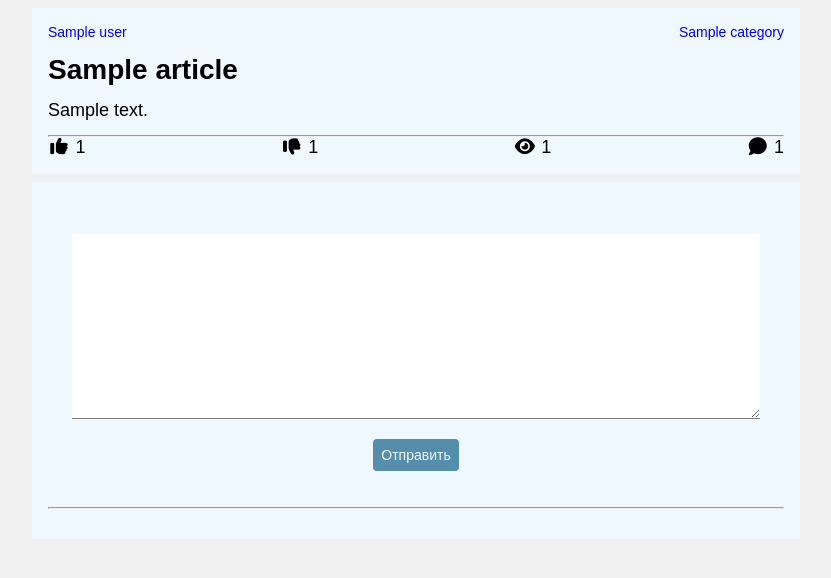
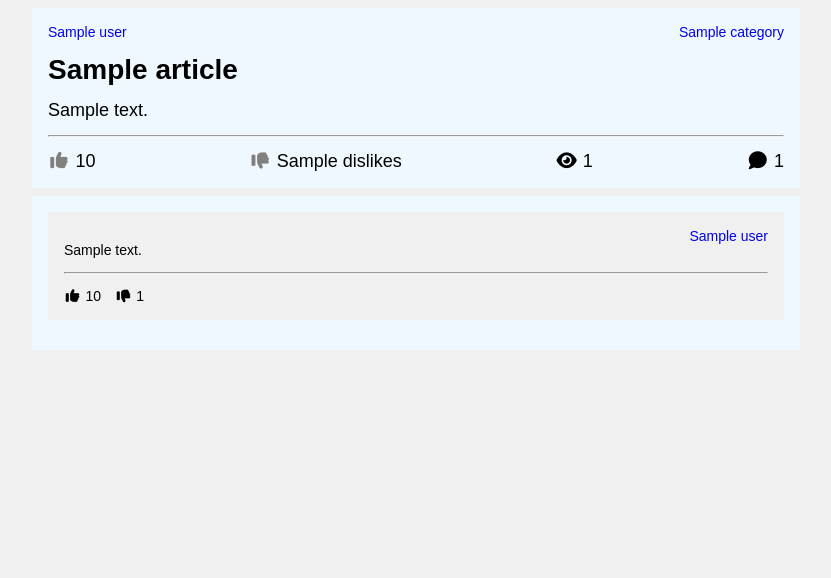
Before and after one commit to Linar-S/Habr_copy, a Django app: template blog_app/templates/article/view.html in a window 1280 px wide. Shown: the part 56-634 px from the top of the page, without its empty margins (224-1055 px from the left). Run offline with Django 5.2, Linux system fonts and the light colour scheme; the template is opened without the code that fills it: most values are stand-ins (such as "Sample title", 1, 10 or a date in 2020); some libraries are stand-ins or nearby versions.

Commit message:
Добавил комментарии

```diff
--- a/blog_app/controllers/base.py
+++ b/blog_app/controllers/base.py
@@ -58,6 +58,7 @@ class BaseController:
     def delete(self):
         if not self._has_access():
             return redirect(self._REDIRECT_PAGE)
+
         if self.model:
             self.model.delete()
 
--- a/blog_app/models/__init__.py
+++ b/blog_app/models/__init__.py
@@ -1,5 +1,5 @@
 from .category import Category
 from .article import Article
-from .comments import Comment
+from .comment import Comment
 from .reaction import Reaction
 from .view import View
--- a/blog_app/models/article.py
+++ b/blog_app/models/article.py
@@ -1,5 +1,3 @@
-from functools import cached_property
-
 from django.contrib.auth.models import User
 from django.db.models import Model, TextField, CharField,  ForeignKey, CASCADE
 
--- a/blog_app/static/css/article_view.css
+++ b/blog_app/static/css/article_view.css
@@ -1,5 +1,22 @@
- .comment-form textarea{
+.comment-form textarea {
+    min-width: 100%;
     max-width: 100%;
-    min-width: 100%;
     height: auto;
-    }
+}
+
+.comment div a {
+    float: right;
+}
+
+.comment {
+    background-color: var(--main-bg-color);
+}
+
+.reaction-btn{
+    color: grey;
+}
+
+.reaction-btn-active{
+    color: black;
+    cursor: pointer;
+}
--- a/blog_app/static/css/base/font.css
+++ b/blog_app/static/css/base/font.css
@@ -6,11 +6,11 @@
     font-size: var(--font-s) !important;
 }
 
-.font-l{
+.font-l {
     font-size: var(--font-l) !important;
 }
 
-.font-m{
+.font-m {
     font-size: var(--font-m) !important;
 }
 
--- a/blog_app/static/css/base/spacing.css
+++ b/blog_app/static/css/base/spacing.css
@@ -12,6 +12,10 @@
 
 .margin_l-3xs {
     margin-left: var(--offset-3xs);
+}
+
+.margin_l-xs {
+    margin-left: var(--offset-xs);
 }
 
 .padding-2xs {
--- a/blog_app/templates/article/view.html
+++ b/blog_app/templates/article/view.html
@@ -1,19 +1,28 @@
 {% extends 'base.html' %}
-{% load static%}
+{% load static %}
+
 {% block custom_css %}
 <link
     rel="stylesheet"
     href="{% static 'css/form.css' %}"
 >
+
 <link
     rel="stylesheet"
     href="{% static 'css/article_view.css' %}"
 >
 {% endblock %}
 
+{% block custom_js %}
+{% if request.user.is_authenticated %}
+<script src="{% static 'js/articleView.js'%}"></script>
+{% endif %}
+<script src="{% static 'js/reactions.js'%}"></script>
+{% endblock %}
+
 {% block content %}
+<input type="hidden" id="article_id" value="{{ article.id }}" >
 <article class="content-block padding-s margin_t-3xs">
-
     <div class="margin_b-xs flex flex-js-sb">
         <a href="{% url 'article-user' article.user.id %}" class="simple-link">
             {{ article.user }}
@@ -22,11 +31,9 @@
             {{ article.category }}
         </a>
     </div>
-
     <h2 class="margin_b-xs">{{ article.title }}</h2>
-
     {% if request.user.id == article.user.id %}
-        <div class="margin_b-xs">
+    <div>
         <a href="{% url 'article-update' article.id  %}" class="icon-link margin_l-3xs">
             <i class="fa fa-pen font-s color-base"></i>
             Редактировать
@@ -37,50 +44,92 @@
         </a>
     </div>
     {% endif %}
-
     <p class="margin_t-xs">
         {{ article.formated_content|safe }}
     </p>
-
     <hr class="margin_t-xs">
-
-    <div class="extra-block margin_top-xs flex flex-js-sb">
+    <div class="extra-block margin_t-xs flex flex-js-sb">
         <div class="font-m">
-            <i class="fa fa-thumbs-up font-m"></i>
-            1
+            <i class="fa fa-thumbs-up font-m {% if request.user.is_authenticated %} reaction-btn-active {%else%} reaction-btn {% endif %}"
+            data-entity="article"
+            data-id="{{ article.id }}"
+            data-operation="like"
+            onclick="setReaction()"
+            ></i>
+            {{ reaction.likes }}
         </div>
         <div class="font-m">
-            <i class="fa fa-thumbs-down font-m"></i>
-            1
-        </div >
+            <i class="fa fa-thumbs-down font-m  {% if request.user.is_authenticated %} reaction-btn-active {%else%} reaction-btn {% endif %}"
+            data-entity="article"
+            data-id="{{ article.id }}"
+            data-operation="dislike"
+            onclick="setReaction()"
+            ></i>
+            {{ reaction.dislikes }}
+        </div>
         <div class="font-m">
             <i class="fa fa-eye font-m"></i>
             {{ views_count }}
-        </div >
+        </div>
         <div class="font-m">
             <i class="fa fa-comment font-m"></i>
-              {{comments_count}}
+            {{ comments_count }}
         </div>
     </div>
-
 </article>
-
 <div class="content-block padding-s margin_t-3xs">
+    {% if request.user.is_authenticated %}
     <div class="comment-form form-container">
-        <form action="">
-        <textarea rows="10" name="content" id="content" placeholder="Введите ваш комментарий" class="padding-2xs">
-
-        </textarea>
-        <button type="submit" class="button-link margin_t-xs">
+        <form action="" method="POST">
+            {% csrf_token %}
+            <textarea
+                class="padding-2xs"
+                rows="10"
+                placeholder="Введите ваш комментарий"
+                name="content"
+                id="content"
+            ></textarea>
+            <button
+                class="button-link margin_t-3xs"
+                type="submit"
+            >
                 Отправить
             </button>
         </form>
     </div>
     <hr class="margin_b-xs">
-    <div class="flex flex-center">
+    {% endif %}
+    <div class="flex flex-center flex-column">
         {% if not comments %}
-            НЕТ КОММЕТАРИЕВ
+        Нет комментариев
         {% else %}
+        {% for comment in comments %}
+            <div class="
+                    comment margin_b-xs
+                    padding-s full-width
+                "
+            >
+                <div class="margin_b-xs full-width">
+                    <a href="{% url 'article-user' comment.user.id %}" class="simple-link">
+                        {{ comment.user }}
+                    </a>
+                </div>
+                <span>
+                    {{ comment.content }}
+                </span>
+                <hr class="margin_b-xs margin_t-xs">
+                <div class="flex">
+                    <div class="font-s">
+                        <i class="fa fa-thumbs-up font-s"></i>
+                        10
+                    </div>
+                    <div class="font-s margin_l-xs">
+                        <i class="fa fa-thumbs-down font-s"></i>
+                        1
+                    </div>
+                </div>
+            </div>
+        {% endfor %}
         {% endif %}
     </div>
 </div>
--- a/blog_app/templates/base.html
+++ b/blog_app/templates/base.html
@@ -14,6 +14,7 @@
     {% endblock %}
     {% block custom_js %}
     {% endblock %}
+    {% csrf_token %}
 </head>
 <body
     class="full-screen overflow-hidden
--- a/blog_app/templates/home.html
+++ b/blog_app/templates/home.html
@@ -1,6 +1,7 @@
 {% extends 'base.html' %}
 
 {% block content %}
+
 {% if not artiscles %}
 <div class="home_empty-articles content-block
             paddind-2xs flex flex-center full-size"
@@ -8,6 +9,7 @@
     <span class="font-2xl">Нет статей</span>
 </div>
 {% else %}
+
     {% for article in articles %}
     if len(self.content) <0 250:
         return self.content
--- a/blog_app/urls/__init__.py
+++ b/blog_app/urls/__init__.py
@@ -1,9 +1,12 @@
 from .category import category_urls
 from .auth import auth_urls
 from .article import article_urls
+from .reaction import reaction_urls
 
 urlpatterns = [
     *category_urls,
     *auth_urls,
-    *article_urls
+    *article_urls,
+    *reaction_urls,
+
 ]
--- /dev/null
+++ b/blog_app/urls/reaction.py
@@ -0,0 +1,6 @@
+from django.urls import path
+from blog_app.views import change_reaction
+
+reaction_urls= [
+    path("reaction/change", change_reaction, name="change-reaction")
+]
--- a/blog_app/views/__init__.py
+++ b/blog_app/views/__init__.py
@@ -1,3 +1,4 @@
 from .category import *
 from .auth import *
 from .article import *
+from .reaction import *
--- /dev/null
+++ b/blog_app/views/reaction.py
@@ -0,0 +1,5 @@
+from blog_app.controllers.reaction import ReactionController
+
+
+def change_reaction(request):
+    return ReactionController(request).change()
```
Also changed, not shown: blog_app/controllers/article.py (+45 -7 lines), blog_app/controllers/reaction.py (added, +82 -0 lines), blog_app/models/comments.py (deleted, +0 -10 lines), blog_app/models/reaction.py (+12 -5 lines), blog_app/models/view.py (+5 -2 lines), blog_app/static/css/form.css (line endings or trailing spaces). Lines whose indentation alone changed are shown as unchanged.
